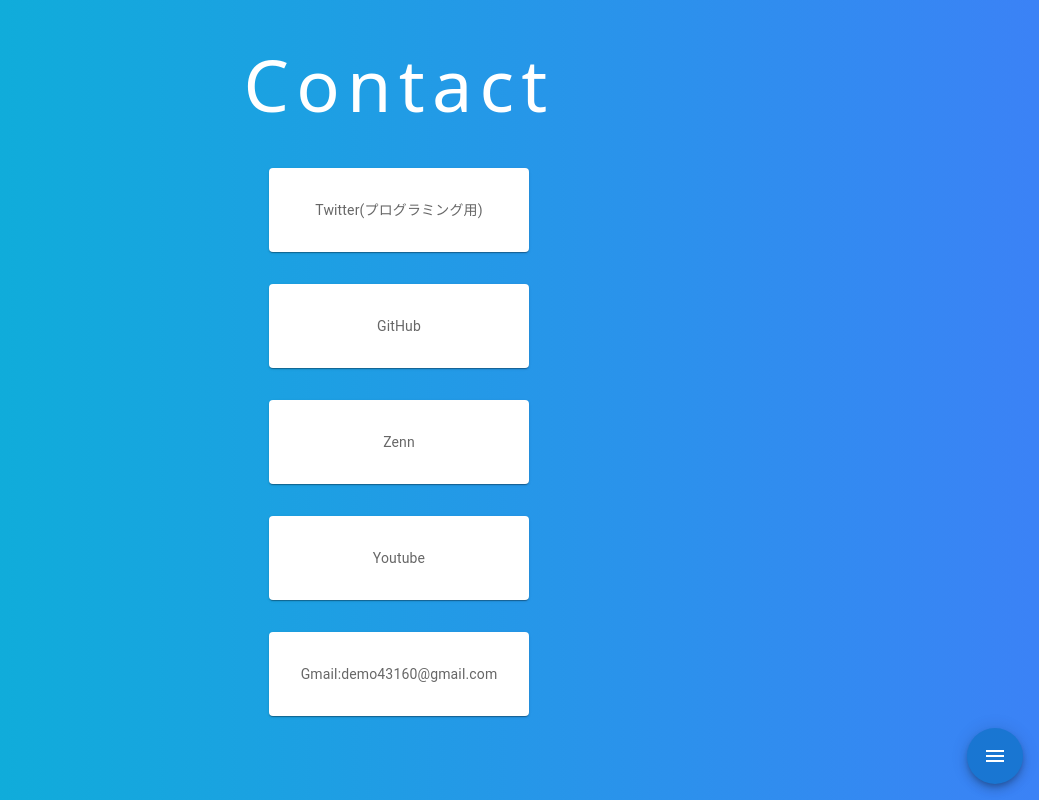
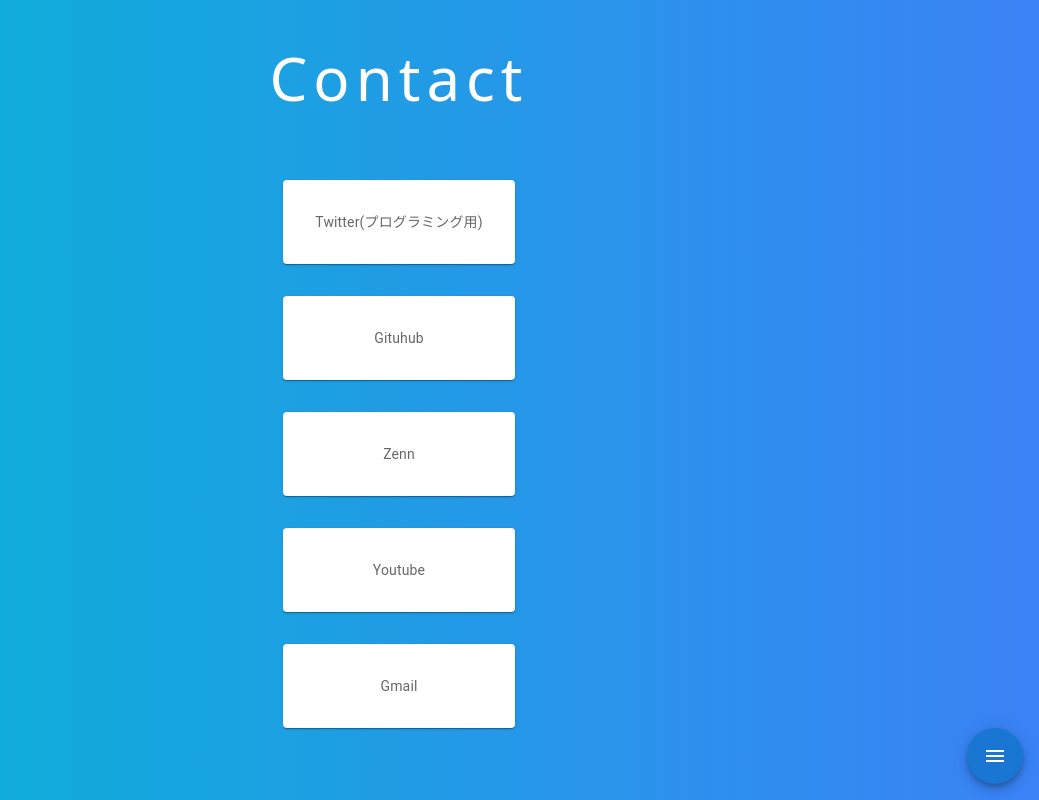
Before and after one commit to hrkn63-hnm/hanamu-museum, a Next.js app: page /contact in a window 1280 px wide. Shown: the whole page, without its empty margins (241-1280 px from the left). Built offline with nearby package versions, Linux system fonts and the light colour scheme.

Commit message:
contactページのレイアウト改善

```diff
--- a/pages/contact/index.tsx
+++ b/pages/contact/index.tsx
@@ -2,6 +2,7 @@
 import React from "react";
 import { styled } from "@mui/material/styles";
 import Menu from "../../components/Menu";
+import Link from "next/link";
 
 const Item = styled(Paper)(({ theme }) => ({
   backgroundColor: theme.palette.mode === "dark" ? "#1A2027" : "#fff",
@@ -13,45 +14,47 @@
 
 function index() {
   return (
-    <div>
-      <div className="bg-gradient-to-r from-cyan-500 to-blue-500 h-screen text-center">
-        <p className="text-white text-7xl tracking-widest py-12 p-1 place-items-start">
+    <>
+      <div className="bg-gradient-to-r from-cyan-500 to-blue-500 h-screen w-screen text-center bg-cover bg-center">
+        <h1 className="text-white text-6xl tracking-widest py-12 p-1 place-items-start">
           Contact
-        </p>
+        </h1>
         <div className="max-w-lg place-items-center justify-items-center gap-3 mx-auto">
+          <div className="transition delay-150 duration-300 ease-in-out my-6 mx-6">
             <Stack spacing={{ xs: 1, sm: 2, md: 4 }}>
               <Item>
-              <a
-                href="https://twitter.com/hrkn63_hnm"
-                className="hover:text-sky-700"
-              >
+                <Link href="https://twitter.com/hrkn63_hnm" passHref>
+                  <a className="hover:text-sky-700 ">
                     Twitter(プログラミング用)
                   </a>
+                </Link>
               </Item>
               <Item>
-              <a
-                href="https://github.com/hrkn63-hnm"
-                className="hover:text-sky-700"
-              >
-                GitHub
-              </a>
+                <Link href="https://github.com/hrkn63-hnm" passHref>
+                  <a className="hover:text-sky-700 ">Gituhub</a>
+                </Link>
               </Item>
               <Item>
-              <a href="https://zenn.dev/hariken" className="hover:text-sky-700">
-                Zenn
-              </a>
+                <Link href="https://zenn.dev/hariken" passHref>
+                  <a className="hover:text-sky-700 ">Zenn</a>
+                </Link>
               </Item>
               <Item>
-              <a>Youtube</a>
+                <Link href={""} passHref>
+                  <a className="hover:text-sky-700 ">Youtube</a>
+                </Link>
               </Item>
-            <Item>Gmail:demo43160@gmail.com</Item>
+              <Item>
+                <Link href={""} passHref>
+                  <a className="hover:text-sky-700 ">Gmail</a>
+                </Link>
+              </Item>
             </Stack>
           </div>
-        <div className="float-right place-items-end">
+        </div>
         <Menu />
       </div>
-      </div>
-    </div>
+    </>
   );
 }
 
```
Lines whose indentation alone changed are shown as unchanged.
